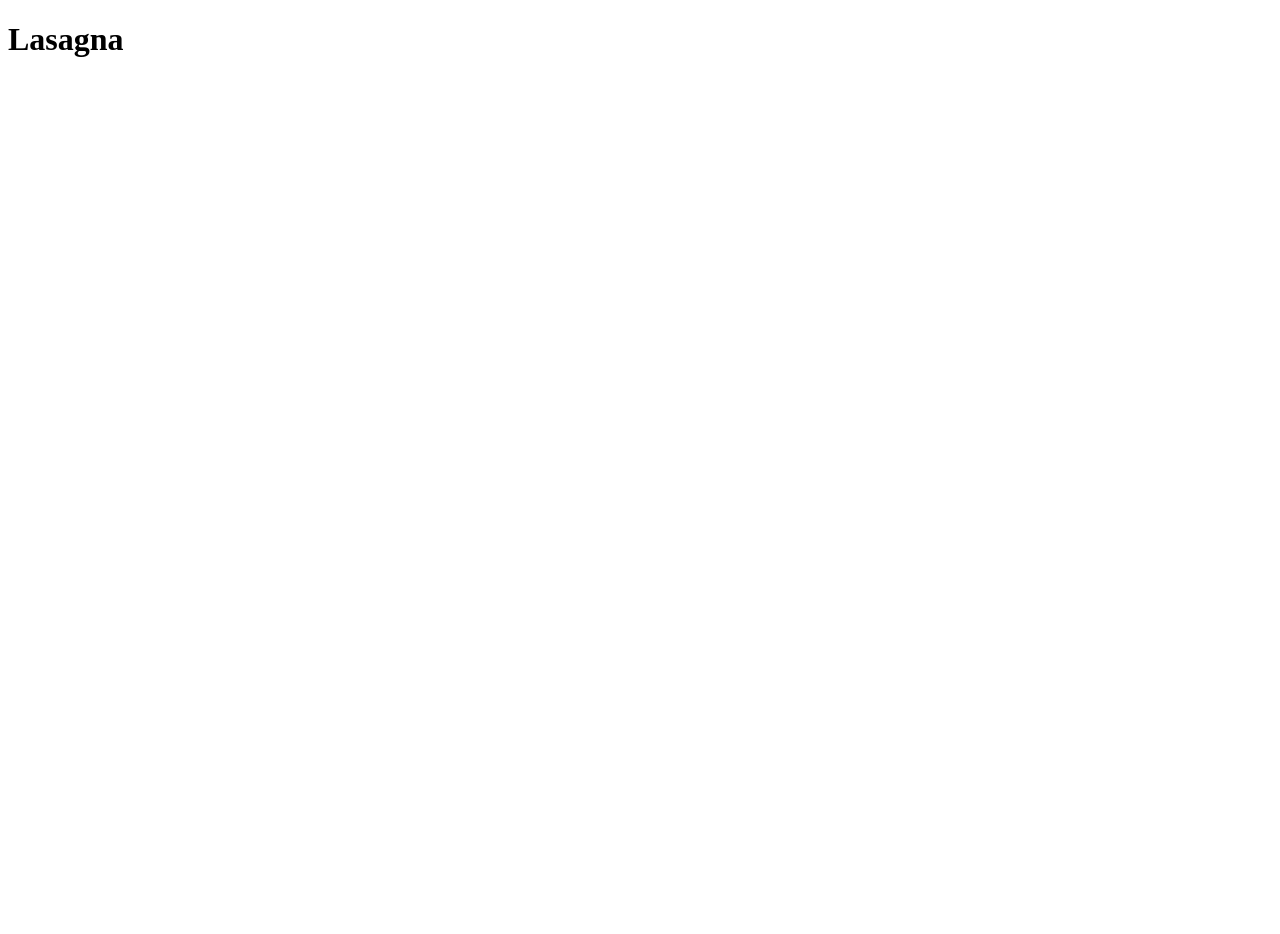
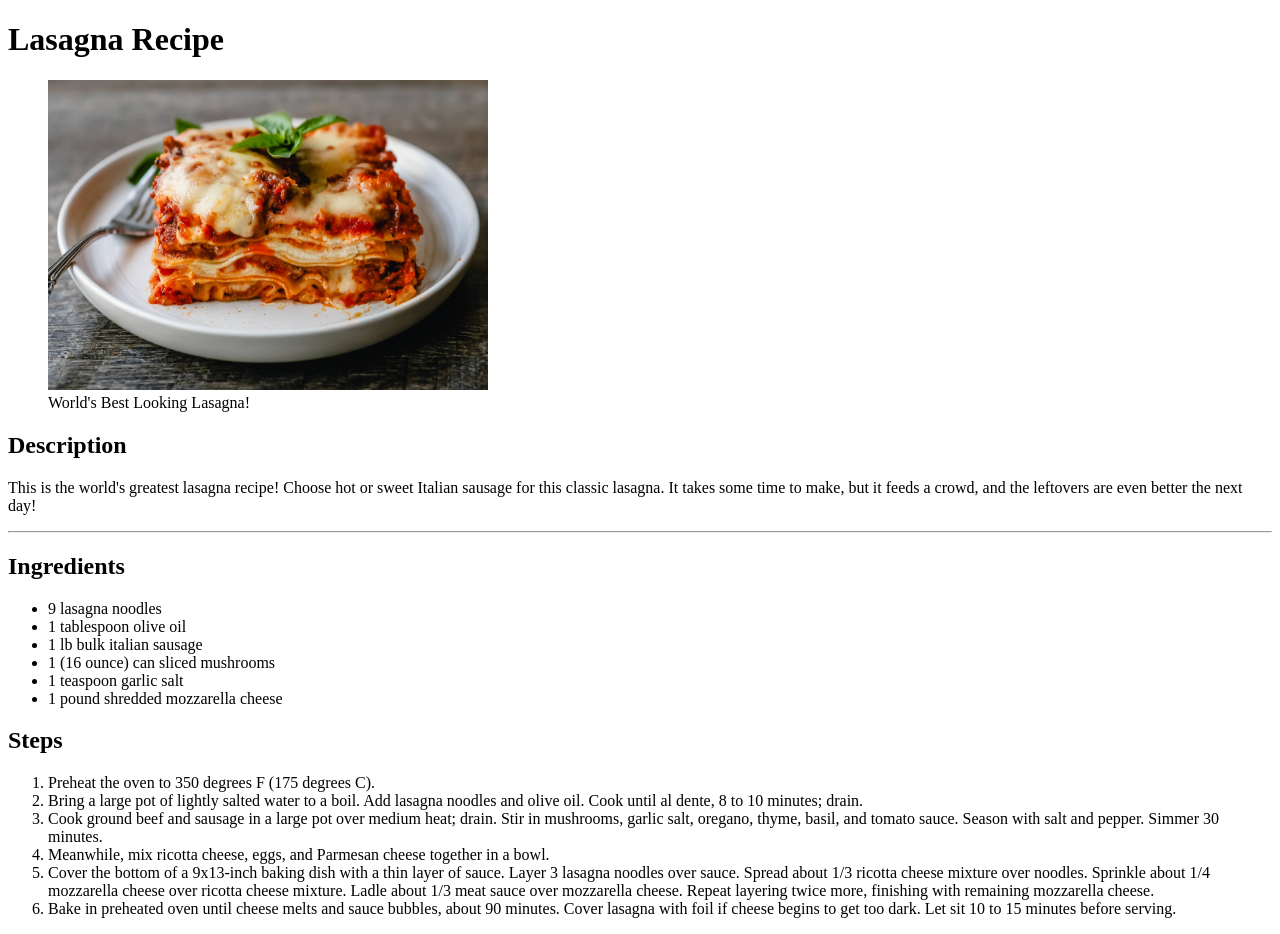
Before and after one commit to levthecoder/odin-recipes, a plain HTML site: page recipes/lasagna.html in a window 1280 px wide. Before the commit the page ends 800 px from the top, so only its background shows below. Drawn offline with Linux system fonts and the light colour scheme.

Commit message:
Updated Lasagna Recipe Page

```diff
--- a/recipes/lasagna.html
+++ b/recipes/lasagna.html
@@ -6,6 +6,32 @@
     <title>Document</title>
 </head>
 <body>
-    <h1>Lasagna</h1>
+    <h1>Lasagna Recipe</h1>
+    <figure>
+    <img src="../images/lasagna-1.jpg" alt="lasagna dish" height="310" width="440">
+    <figcaption>World's Best Looking Lasagna!</figcaption>
+    </figure>
+    <h2>Description</h2>
+    <p>This is the world's greatest lasagna recipe! Choose hot or sweet Italian sausage for this classic lasagna. It takes some time to make, but it feeds a crowd, and the leftovers are even better the next day!</p>
+        <hr>
+        <h2>Ingredients</h2>
+        <ul>
+            <li>9 lasagna noodles</li>
+            <li>1 tablespoon olive oil</li>
+            <li>1 lb bulk italian sausage</li>
+            <li>1 (16 ounce) can sliced mushrooms</li>
+            <li>1 teaspoon garlic salt</li>
+            <li>1 pound shredded mozzarella cheese</li>
+        </ul>
+        <h2>Steps</h2>
+        <ol>
+            <li>Preheat the oven to 350 degrees F (175 degrees C).</li>
+            <li>Bring a large pot of lightly salted water to a boil. Add lasagna noodles and olive oil. Cook until al dente, 8 to 10 minutes; drain.</li>
+            <li>Cook ground beef and sausage in a large pot over medium heat; drain. Stir in mushrooms, garlic salt, oregano, thyme, basil, and tomato sauce. Season with salt and pepper. Simmer 30 minutes.</li>
+            <li>Meanwhile, mix ricotta cheese, eggs, and Parmesan cheese together in a bowl.</li>
+            <li>Cover the bottom of a 9x13-inch baking dish with a thin layer of sauce. Layer 3 lasagna noodles over sauce. Spread about 1/3 ricotta cheese mixture over noodles. Sprinkle about 1/4 mozzarella cheese over ricotta cheese mixture. Ladle about 1/3 meat sauce over mozzarella cheese. Repeat layering twice more, finishing with remaining mozzarella cheese.</li>
+            <li>Bake in preheated oven until cheese melts and sauce bubbles, about 90 minutes. Cover lasagna with foil if cheese begins to get too dark. Let sit 10 to 15 minutes before serving.
+            </li>
+        </ol>
 </body>
 </html>
```
Also changed, not shown: images/lasagna-1.jpg (added).
